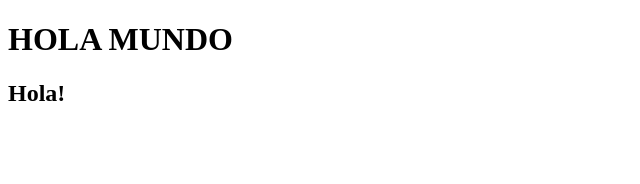
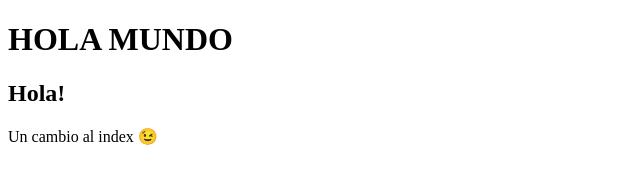
Before and after one commit to CristiamMontoya4/prueba, a plain HTML site: page index.html in a window 1280 px wide. Shown: the whole page, without its empty margins (0-640 px from the left). Drawn offline with Linux system fonts and the light colour scheme.

Commit message:
segundfo cambio para hacer otro pull request

```diff
--- a/index.html
+++ b/index.html
@@ -8,5 +8,6 @@
 <body>
     <h1>HOLA MUNDO</h1>
     <h2>Hola!</h2>
+    <p>Un cambio al index 😉</p>
 </body>
 </html>
```
